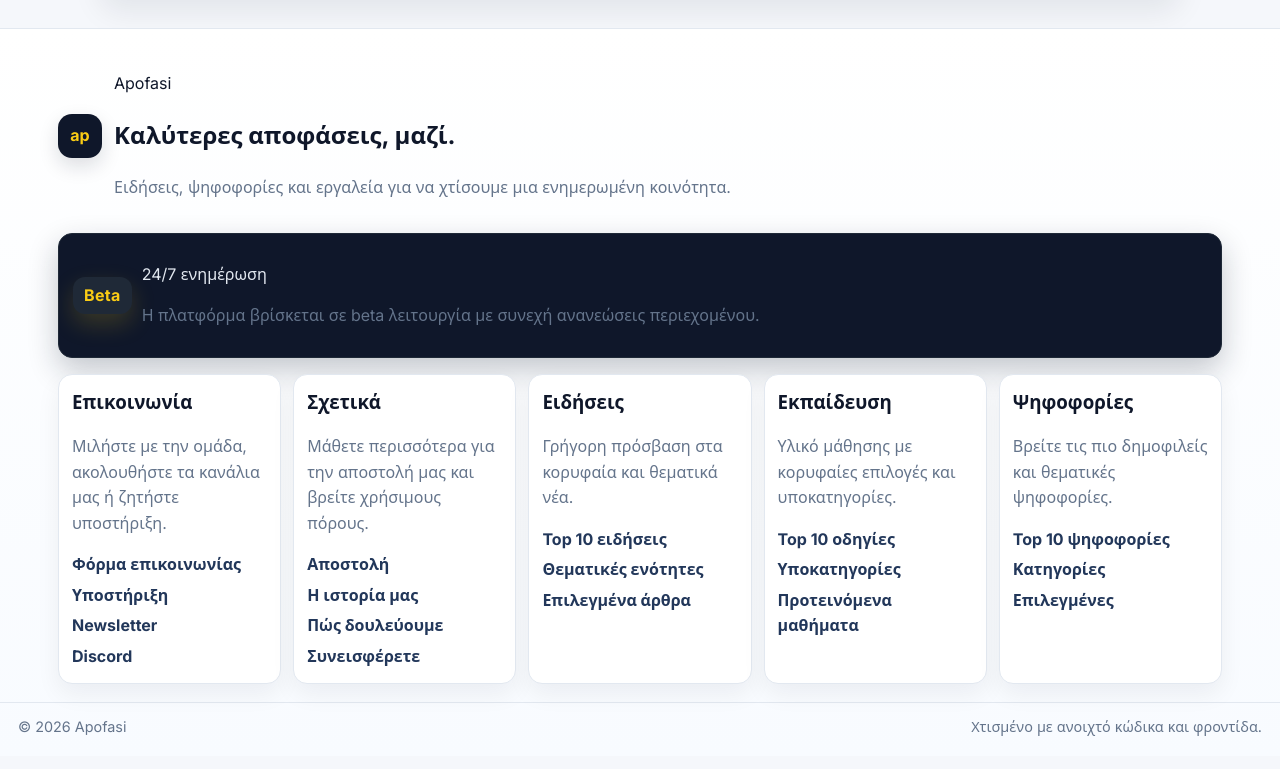
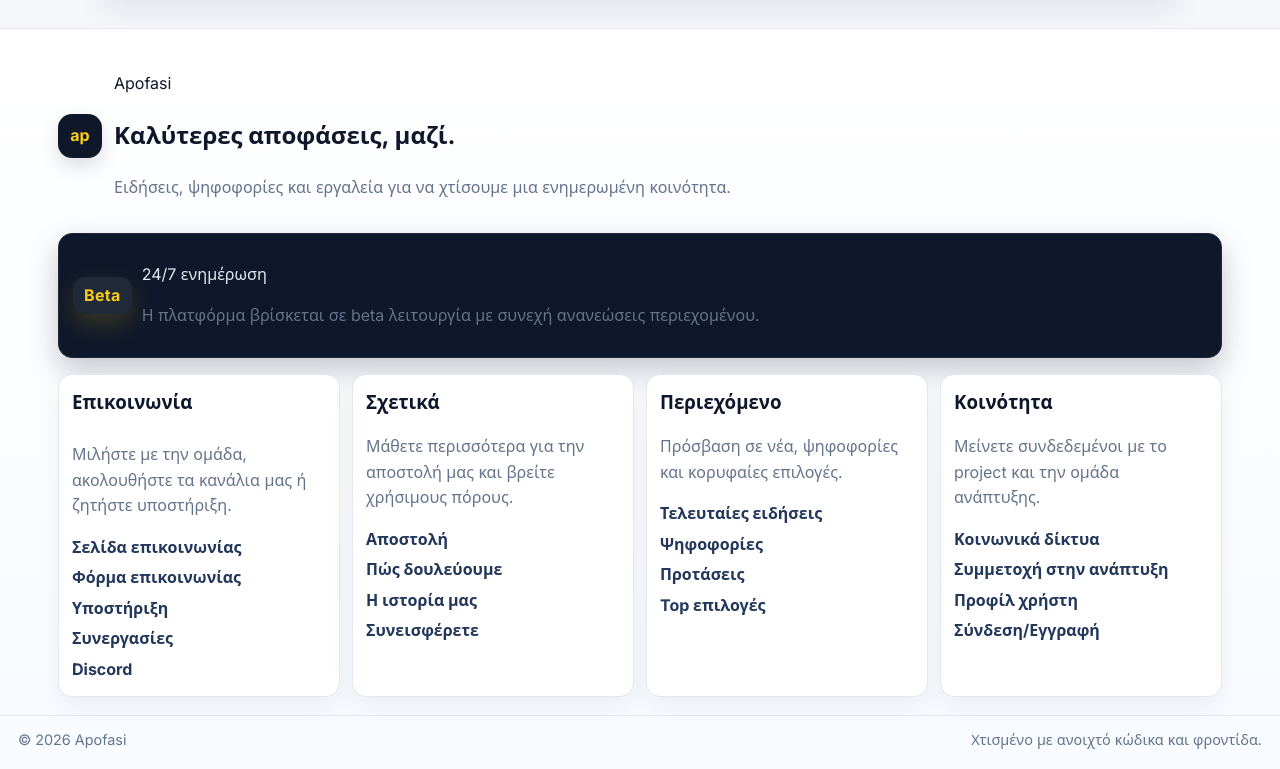
Before and after one commit to Antoniskp/apofasi, a React (Vite) app in the folder client/: page / in a window 1280 px wide. Shown: the part 3174-3943 px from the top of the page. Built offline with nearby package versions, Linux system fonts and the light colour scheme; no server answers; a small style sheet from the web is missing.

Commit message:
Fix footer links and anchor navigation

```diff
--- a/client/src/components/Footer.jsx
+++ b/client/src/components/Footer.jsx
@@ -5,12 +5,14 @@ import { getAuthStatus, logoutUser } from "../lib/api.js";
 const footerSections = [
   {
     title: "Επικοινωνία",
+    titleLink: "/contact",
     description:
       "Μιλήστε με την ομάδα, ακολουθήστε τα κανάλια μας ή ζητήστε υποστήριξη.",
     links: [
+      { label: "Σελίδα επικοινωνίας", to: "/contact" },
       { label: "Φόρμα επικοινωνίας", to: "/contact#contact-form" },
       { label: "Υποστήριξη", to: "/contact#support" },
-      { label: "Newsletter", to: "/social" },
+      { label: "Συνεργασίες", to: "/contact#collaboration" },
       { label: "Discord", href: "https://discord.gg/pvJftR4T98" }
     ]
   },
@@ -20,36 +22,29 @@ const footerSections = [
       "Μάθετε περισσότερα για την αποστολή μας και βρείτε χρήσιμους πόρους.",
     links: [
       { label: "Αποστολή", to: "/mission" },
+      { label: "Πώς δουλεύουμε", to: "/how-we-do-it" },
       { label: "Η ιστορία μας", to: "/about" },
-      { label: "Πώς δουλεύουμε", to: "/how-we-do-it" },
       { label: "Συνεισφέρετε", to: "/contribute" }
     ]
   },
   {
-    title: "Ειδήσεις",
-    description: "Γρήγορη πρόσβαση στα κορυφαία και θεματικά νέα.",
+    title: "Περιεχόμενο",
+    description: "Πρόσβαση σε νέα, ψηφοφορίες και κορυφαίες επιλογές.",
     links: [
-      { label: "Top 10 ειδήσεις", to: "/news/top-10" },
-      { label: "Θεματικές ενότητες", to: "/news/categories" },
-      { label: "Επιλεγμένα άρθρα", to: "/news/featured" }
+      { label: "Τελευταίες ειδήσεις", to: "/news" },
+      { label: "Ψηφοφορίες", to: "/polls" },
+      { label: "Προτάσεις", to: "/recommendations" },
+      { label: "Top επιλογές", to: "/top-choices" }
     ]
   },
   {
-    title: "Εκπαίδευση",
-    description: "Υλικό μάθησης με κορυφαίες επιλογές και υποκατηγορίες.",
+    title: "Κοινότητα",
+    description: "Μείνετε συνδεδεμένοι με το project και την ομάδα ανάπτυξης.",
     links: [
-      { label: "Top 10 οδηγίες", to: "/education/top-10" },
-      { label: "Υποκατηγορίες", to: "/education/categories" },
-      { label: "Προτεινόμενα μαθήματα", to: "/education/featured" }
-    ]
-  },
-  {
-    title: "Ψηφοφορίες",
-    description: "Βρείτε τις πιο δημοφιλείς και θεματικές ψηφοφορίες.",
-    links: [
-      { label: "Top 10 ψηφοφορίες", to: "/polls/top-10" },
-      { label: "Κατηγορίες", to: "/polls/categories" },
-      { label: "Επιλεγμένες", to: "/polls/featured" }
+      { label: "Κοινωνικά δίκτυα", to: "/social" },
+      { label: "Συμμετοχή στην ανάπτυξη", to: "/contribute" },
+      { label: "Προφίλ χρήστη", to: "/profile" },
+      { label: "Σύνδεση/Εγγραφή", to: "/auth" }
     ]
   }
 ];
@@ -110,7 +105,13 @@ export default function Footer() {
         <div className="footer-grid">
           {footerSections.map((section) => (
             <div key={section.title} className="footer-card">
-              <h3>{section.title}</h3>
+              {section.titleLink ? (
+                <Link to={section.titleLink} className="footer-link heading-link">
+                  <h3>{section.title}</h3>
+                </Link>
+              ) : (
+                <h3>{section.title}</h3>
+              )}
               <p className="muted">{section.description}</p>
               <div className="footer-links">
                 {section.links.map((link) =>
--- a/client/src/components/ScrollToTop.jsx
+++ b/client/src/components/ScrollToTop.jsx
@@ -14,8 +14,11 @@ export default function ScrollToTop() {
       const isInternal = url.origin === window.location.origin;
       const opensInNewTab = anchor.target && anchor.target !== "_self";
       const isDownload = anchor.hasAttribute("download");
+      const hasHash = url.hash && url.hash !== "#";
 
       if (!isInternal || opensInNewTab || isDownload) return;
+
+      if (hasHash) return;
 
       window.scrollTo({ top: 0, behavior: "smooth" });
     };
@@ -26,6 +29,16 @@ export default function ScrollToTop() {
   }, []);
 
   useEffect(() => {
+    if (hash) {
+      const targetId = hash.replace("#", "");
+      const targetElement = document.getElementById(targetId);
+
+      if (targetElement) {
+        targetElement.scrollIntoView({ behavior: "smooth" });
+        return;
+      }
+    }
+
     window.scrollTo({ top: 0, behavior: "smooth" });
   }, [pathname, hash, search]);
 
--- a/client/src/index.css
+++ b/client/src/index.css
@@ -1063,6 +1063,18 @@ button:focus-visible {
   margin: 0 0 8px;
 }
 
+.footer-card .heading-link {
+  text-decoration: none;
+  color: inherit;
+  display: inline-flex;
+  align-items: center;
+  gap: 6px;
+}
+
+.footer-card .heading-link:hover {
+  color: var(--accent);
+}
+
 .footer-links {
   display: grid;
   gap: 5px;
```
